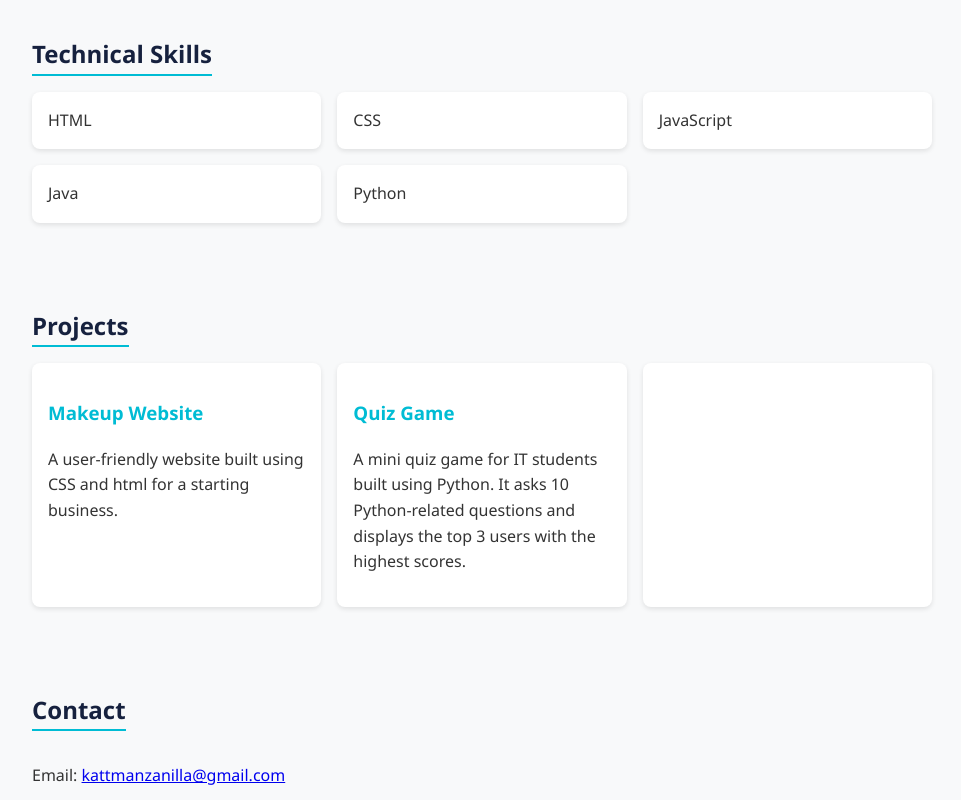
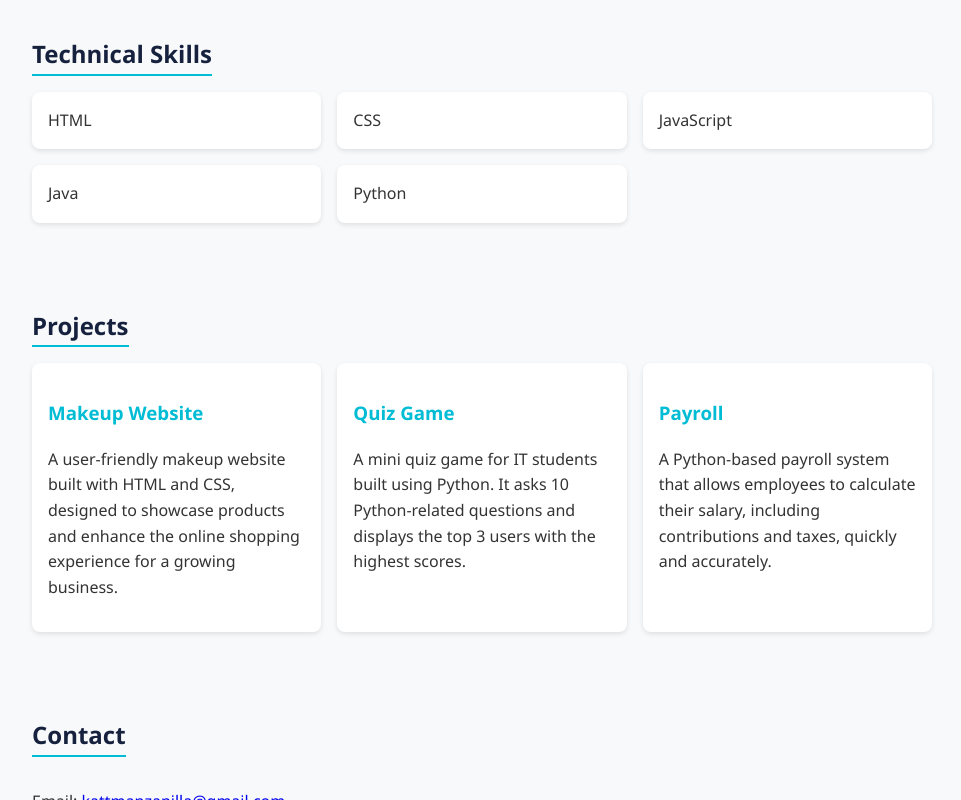
Before and after one commit to katrinamanzanilla/My-Portfolio, a plain HTML site: page index.html in a window 1280 px wide. Shown: the part 485-1285 px from the top of the page, without its empty margins (158-1119 px from the left). Drawn offline with Linux system fonts and the light colour scheme.

Commit message:
Update index.html

```diff
--- a/index.html
+++ b/index.html
@@ -131,15 +131,16 @@
     <div class="projects">
       <div class="project">
         <h3><a href="main.html" target="_blank">Makeup Website</h3> </a>
-        <p>A user-friendly website built using CSS and html for a starting business.</p>
+        <p>A user-friendly makeup website built with HTML and CSS, designed to showcase products and enhance the online shopping experience for a growing business.</p>
       </div>
       <div class="project">
         <h3><a href="https://github.com/katrinamanzanilla/Quiz_Game">Quiz Game</h3></a>
         <p>A mini quiz game for IT students built using Python. It asks 10 Python-related questions and displays the top 3 users with the highest scores.</p>
       </div>
       <div class="project">
-        <h3></h3>
-        <p></p>
+        <h3><a href="https://github.com/katrinamanzanilla/Payroll">Payroll</h3></a>
+        <p>A Python-based payroll system that allows employees to calculate their salary, including contributions and taxes, quickly and accurately.</p>
+
       </div>
     </div>
   </section>
```
